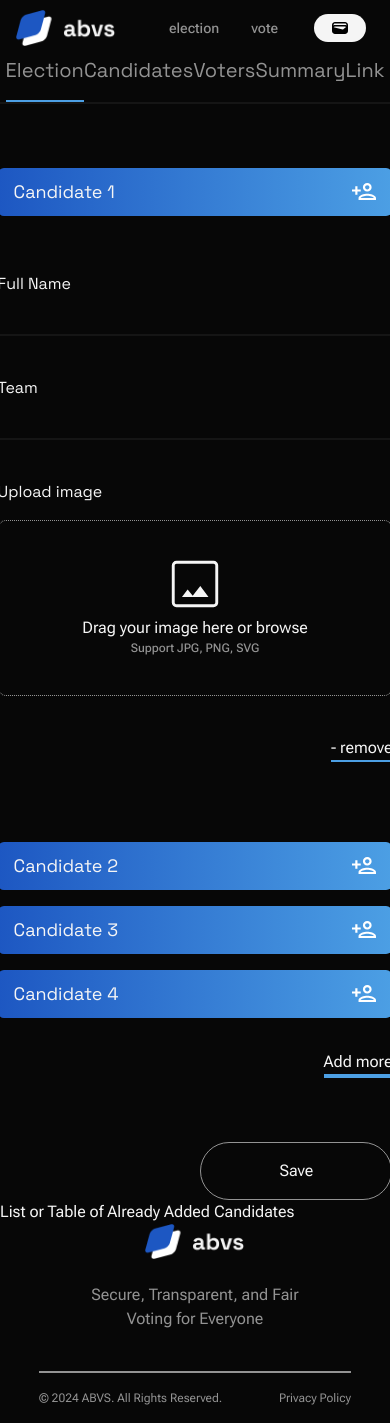
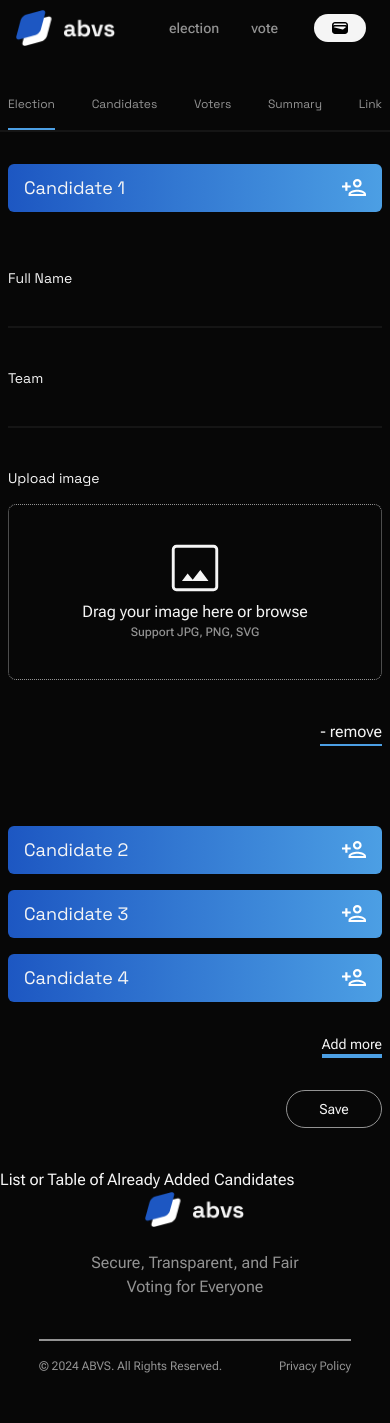
Before and after one commit to mowblox/auditable-blockchain-voting-system, a Next.js app in the folder frontend/: page /elections/1/candidates in a window 390 px wide. After the commit the page ends 1391 px from the top, so only its background shows below. Built offline with nearby package versions, Linux system fonts and the light colour scheme.

Commit message:
1. added component responsiveness 2. added form image preview

```diff
--- a/frontend/src/app/elections/[id]/candidates/components/AddCandidate.tsx
+++ b/frontend/src/app/elections/[id]/candidates/components/AddCandidate.tsx
@@ -48,11 +48,14 @@ export default function AddCandidate() {
     index: number
   ) => {
     const { name, files } = event.target;
+    const file = files?.[0] || null;
+    const imageUrl = file ? URL.createObjectURL(file) : null;
     setFormData((prevFormData) => ({
       ...prevFormData,
       [index]: {
         ...prevFormData[index],
-        [name]: files?.[0] || null,
+        [name]: file,
+        preview: imageUrl
       },
     }));
   };
@@ -67,6 +70,7 @@ export default function AddCandidate() {
   // FormComponent definition
   const FormComponent = ({ index }: { index: number }) => {
     const isOpen = openFormPanelIndex === index;
+    const formImagePreview = formData[index]?.preview;
 
     const togglePanel = () => {
       setOpenFormPanelIndex(isOpen ? null : index);
@@ -101,7 +105,7 @@ export default function AddCandidate() {
             <div className="flex flex-col">
               <label
                 htmlFor={`fullname-${index}`}
-                className="text-base font-space-grotesk"
+                className="text-sm md:text-base font-space-grotesk"
               >
                 Full Name
               </label>
@@ -118,7 +122,7 @@ export default function AddCandidate() {
             <div className="flex flex-col">
               <label
                 htmlFor={`team-${index}`}
-                className="text-base font-space-grotesk"
+                className="text-sm md:text-base font-space-grotesk"
               >
                 Team
               </label>
@@ -135,7 +139,7 @@ export default function AddCandidate() {
             <div className="flex flex-col gap-4">
               <label
                 htmlFor={`upload-image-${index}`}
-                className="text-base font-space-grotesk"
+                className="text-sm md:text-base font-space-grotesk"
               >
                 Upload image
               </label>
@@ -147,6 +151,15 @@ export default function AddCandidate() {
                   onChange={(e) => handleFileChange(e, index)}
                   className="absolute inset-0 w-full h-full opacity-0 z-50"
                 />
+                {formImagePreview ? (
+                  <Image
+                    src={formImagePreview}
+                    alt={`Preview of Candidate ${index + 1}`}
+                    width={100}
+                    height={100}
+                    className="w-full h-full object-cover"
+                  />
+                ) : (
                   <div className="text-center">
                     <Image
                       className="mx-auto h-12 w-12"
@@ -161,13 +174,14 @@ export default function AddCandidate() {
                           <span className="text-base font-roboto-flex font-normal">
                             Drag your image here or browse
                           </span>
-                        <span className="text-subtle-text text-xs ">
+                          <span className="text-subtle-text text-xs">
                             Support JPG, PNG, SVG
                           </span>
                         </div>
                       </label>
                     </h3>
                   </div>
+                )}
               </div>
             </div>
             <button
@@ -185,13 +199,13 @@ export default function AddCandidate() {
 
   return (
     <div className="w-full flex items-center justify-center">
-      <main className="w-[639px] h-full flex flex-col gap-16">
+      <main className="w-full md:w-[639px] h-full flex flex-col gap-8 md:gap-16 my-10">
         <div className="flex justify-between w-full px-2 border-b-2 border-b-subtle-text border-opacity-10">
           {tabs.map((tab, k) => (
             <span
               key={k}
               onClick={() => setSelectedTab(k)}
-              className={`pb-4 text-subtle-text text-xl font-space-grotesk cursor-pointer ${
+              className={`pb-4 text-subtle-text text-xs md:text-xl font-space-grotesk cursor-pointer ${
                 k === selectedTab
                   ? "border-b-2 border-secondary text-secondary"
                   : ""
@@ -201,12 +215,12 @@ export default function AddCandidate() {
             </span>
           ))}
         </div>
-        <div className="w-full flex flex-col gap-4">
+        <div className="w-full flex flex-col gap-4  px-2">
           <div>{forms.map((_, k) => FormComponent({ index: k }))}</div>
           <button
             type="button"
             onClick={addForm}
-            className="self-end border-b-4 border-b-secondary focus:outline-none"
+            className="text-sm md:text-base self-end border-b-4 border-b-secondary focus:outline-none"
           >
             Add more
           </button>
@@ -214,7 +228,7 @@ export default function AddCandidate() {
         <button
           type="button"
           onClick={handleSubmit}
-          className="w-48 py-4 self-end border border-subtle-text rounded-full"
+          className="md:mr-0 mr-2 text-sm md:text-base w-24 md:w-48 py-2 md:py-4 self-end border border-subtle-text rounded-full"
         >
           Save
         </button>
```
Lines whose indentation alone changed are shown as unchanged.
